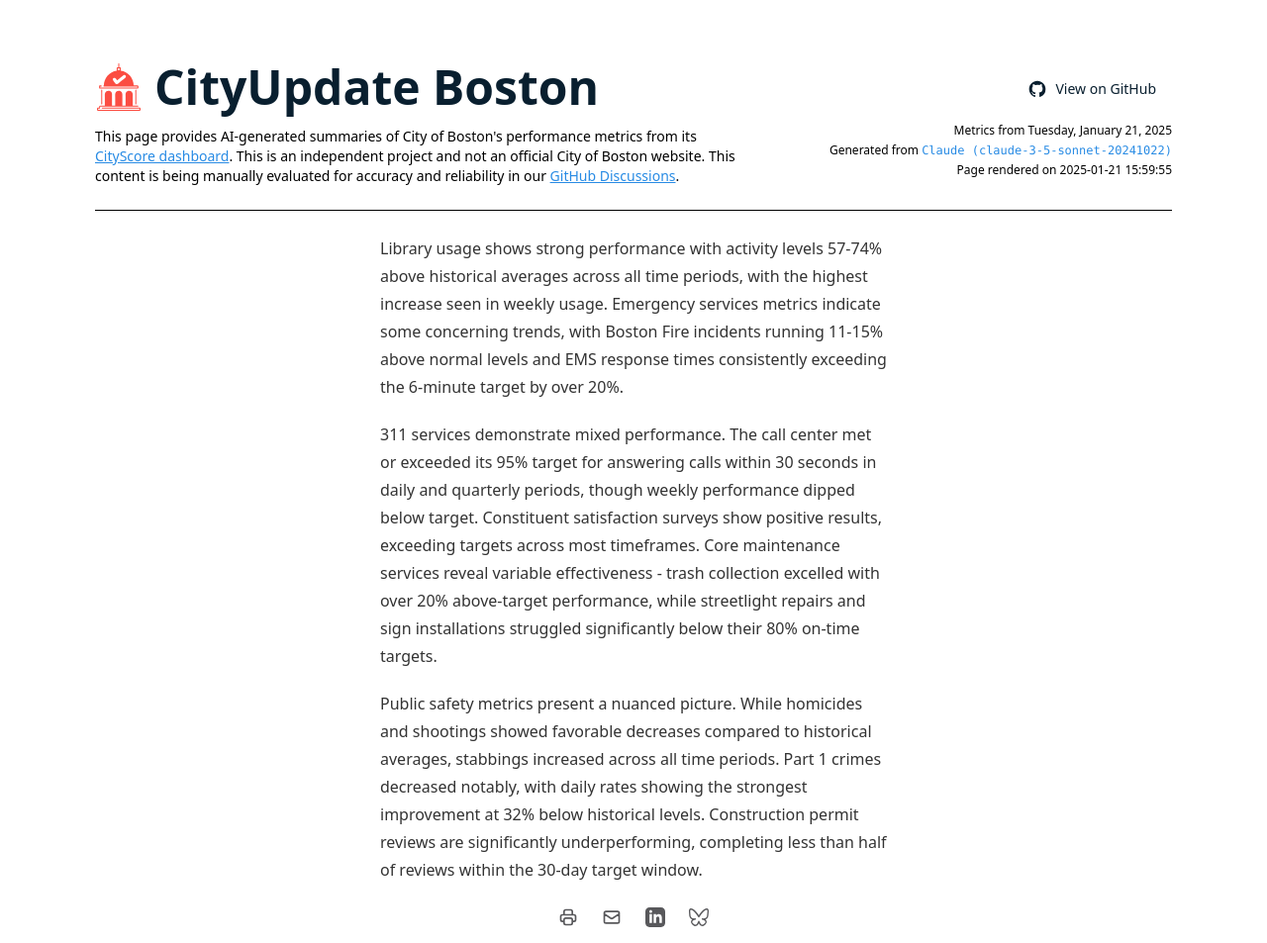
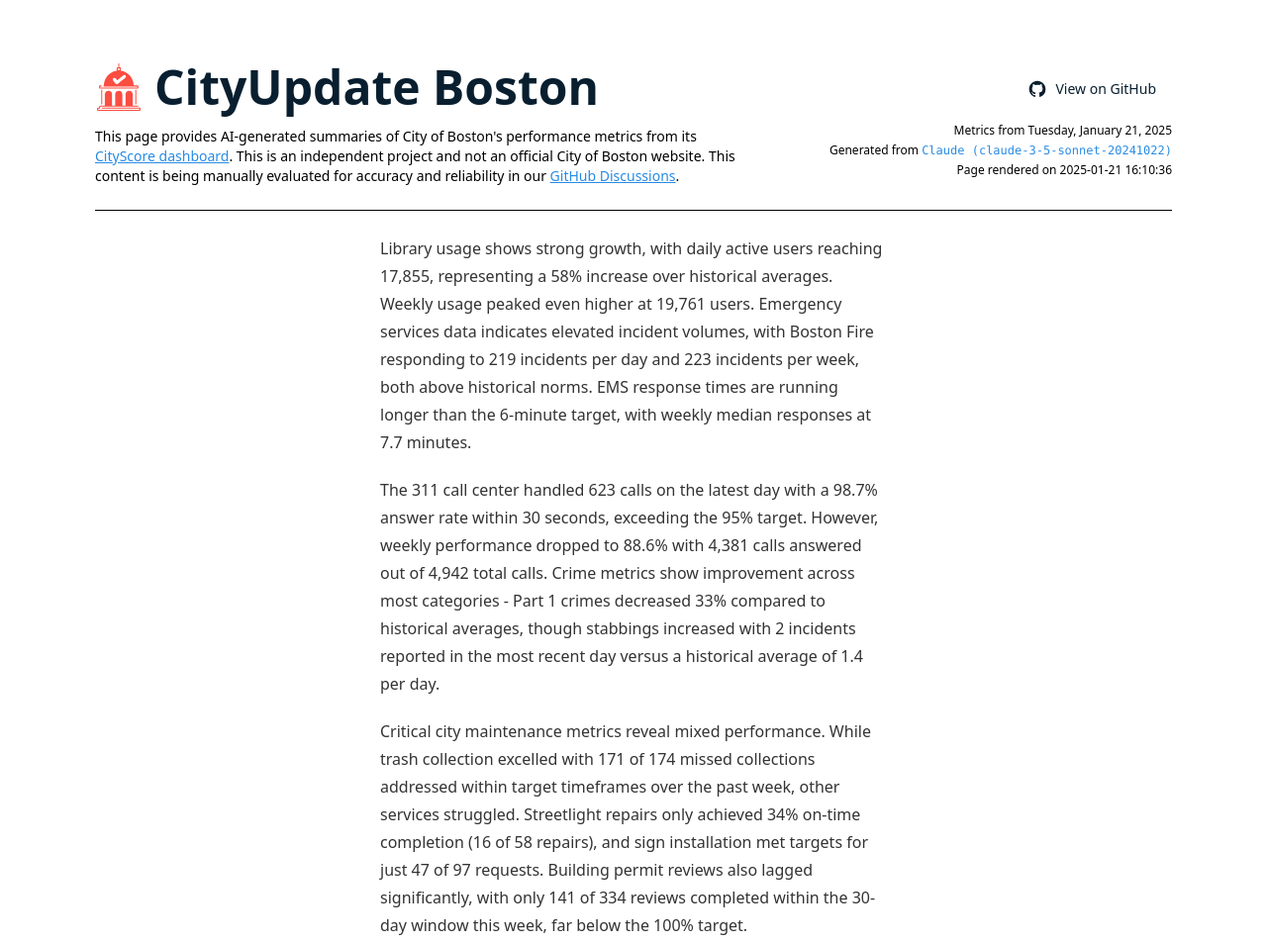
Before and after one commit to hersh-gupta/cityupdate, a plain HTML site: page docs/2025-01-21.html in a window 1280 px wide. Shown: the top 953 px of the page at 99% size. Drawn offline with nearby package versions, Linux system fonts and the light colour scheme.

Commit message:
manual run with updated system prompt

```diff
--- a/docs/2025-01-21.html
+++ b/docs/2025-01-21.html
@@ -115,7 +115,7 @@
                 Claude (claude-3-5-sonnet-20241022)
               </a>
             </p>
-            <p>Page rendered on 2025-01-21 15:59:55</p>
+            <p>Page rendered on 2025-01-21 16:10:36</p>
           </div>
         </div>
       </div>
@@ -192,11 +192,11 @@
 
   <script>
     const markdown = `
-Library usage shows strong performance with activity levels 57-74% above historical averages across all time periods, with the highest increase seen in weekly usage. Emergency services metrics indicate some concerning trends, with Boston Fire incidents running 11-15% above normal levels and EMS response times consistently exceeding the 6-minute target by over 20%.
+Library usage shows strong growth, with daily active users reaching 17,855, representing a 58% increase over historical averages. Weekly usage peaked even higher at 19,761 users. Emergency services data indicates elevated incident volumes, with Boston Fire responding to 219 incidents per day and 223 incidents per week, both above historical norms. EMS response times are running longer than the 6-minute target, with weekly median responses at 7.7 minutes.
 
-311 services demonstrate mixed performance. The call center met or exceeded its 95% target for answering calls within 30 seconds in daily and quarterly periods, though weekly performance dipped below target. Constituent satisfaction surveys show positive results, exceeding targets across most timeframes. Core maintenance services reveal variable effectiveness - trash collection excelled with over 20% above-target performance, while streetlight repairs and sign installations struggled significantly below their 80% on-time targets.
+The 311 call center handled 623 calls on the latest day with a 98.7% answer rate within 30 seconds, exceeding the 95% target. However, weekly performance dropped to 88.6% with 4,381 calls answered out of 4,942 total calls. Crime metrics show improvement across most categories - Part 1 crimes decreased 33% compared to historical averages, though stabbings increased with 2 incidents reported in the most recent day versus a historical average of 1.4 per day.
 
-Public safety metrics present a nuanced picture. While homicides and shootings showed favorable decreases compared to historical averages, stabbings increased across all time periods. Part 1 crimes decreased notably, with daily rates showing the strongest improvement at 32% below historical levels. Construction permit reviews are significantly underperforming, completing less than half of reviews within the 30-day target window.
+Critical city maintenance metrics reveal mixed performance. While trash collection excelled with 171 of 174 missed collections addressed within target timeframes over the past week, other services struggled. Streetlight repairs only achieved 34% on-time completion (16 of 58 repairs), and sign installation met targets for just 47 of 97 requests. Building permit reviews also lagged significantly, with only 141 of 334 reviews completed within the 30-day window this week, far below the 100% target.
       `;
 
     document.getElementById("content").innerHTML = marked.parse(markdown);
```
Also changed, not shown: docs/index.html (+4 -4 lines).
